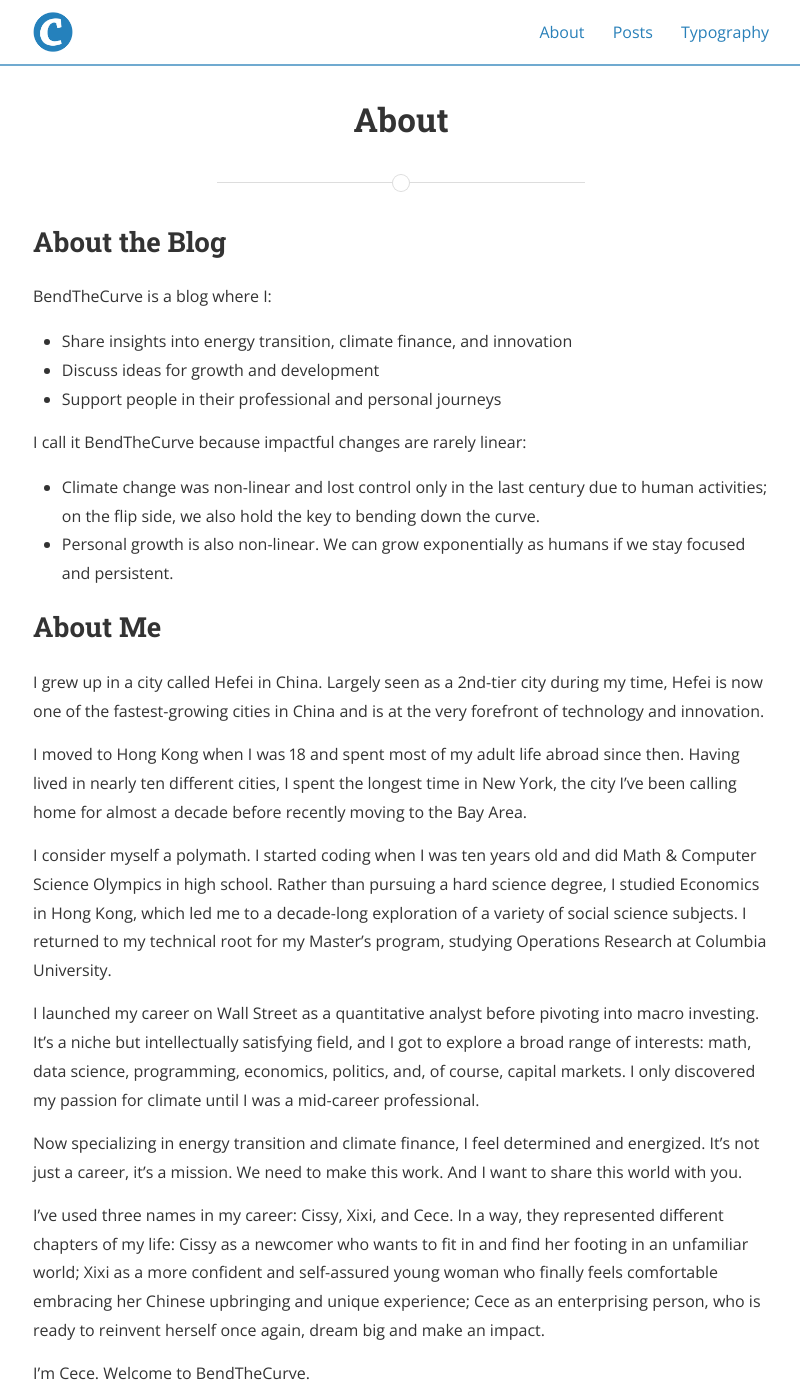
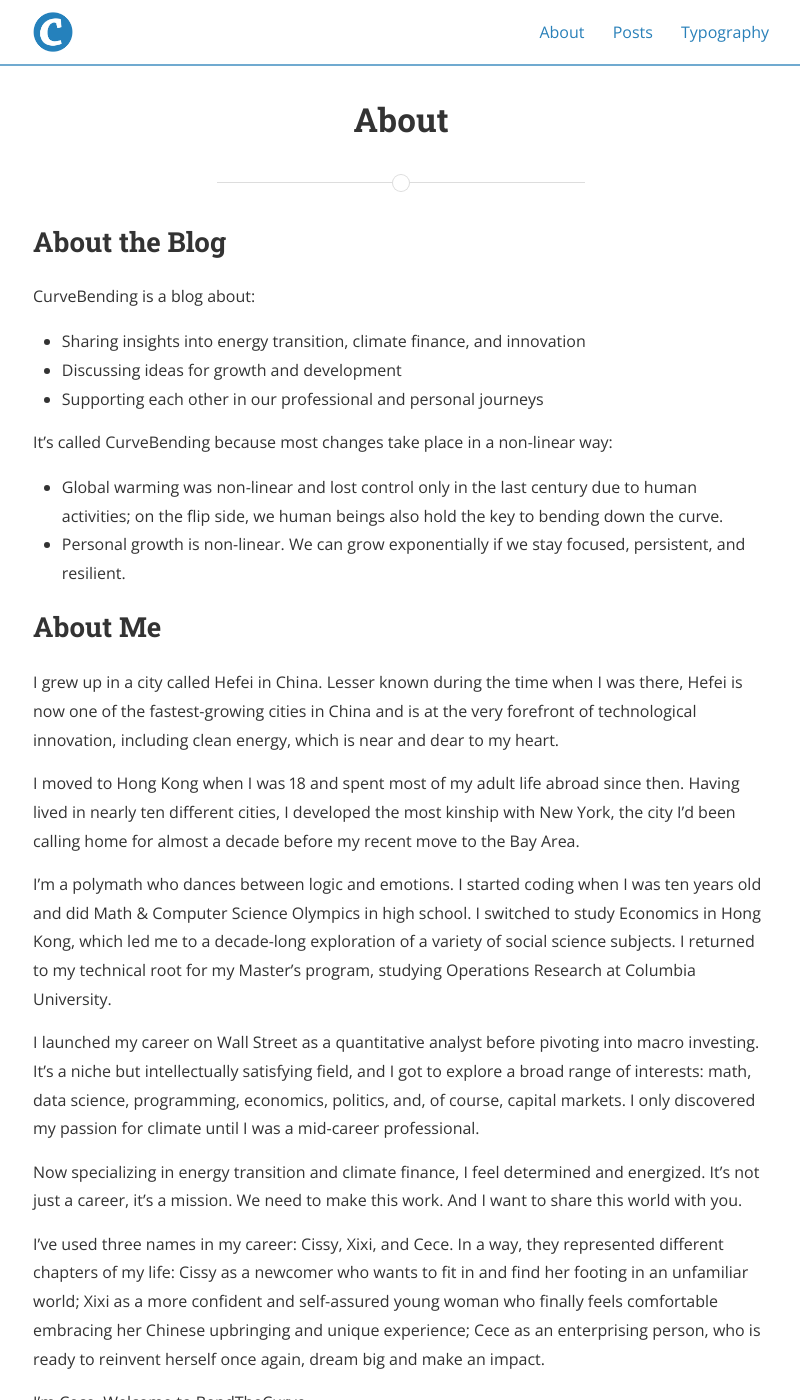
Before and after one commit to CurveBending/CurveBending.github.io, a Jekyll site: the page built from about.md, in a window 1280 px wide and 1400 px high. Shown: the whole window, without its empty margins (239-1039 px from the left). Built offline with Jekyll 4.4.1, drawn with Linux system fonts in a browser that asks for light colours; nearby versions of some CDN libraries.

Commit message:
Update about.md

```diff
--- a/about.md
+++ b/about.md
@@ -6,21 +6,21 @@ main_nav: true
 ---
 
 ## About the Blog
-BendTheCurve is a blog where I:
-- Share insights into energy transition, climate finance, and innovation
-- Discuss ideas for growth and development
-- Support people in their professional and personal journeys
+CurveBending is a blog about:
+- Sharing insights into energy transition, climate finance, and innovation
+- Discussing ideas for growth and development
+- Supporting each other in our professional and personal journeys
 
-I call it BendTheCurve because impactful changes are rarely linear:
-- Climate change was non-linear and lost control only in the last century due to human activities; on the flip side, we also hold the key to bending down the curve.
-- Personal growth is also non-linear. We can grow exponentially as humans if we stay focused and persistent.
+It's called CurveBending because most changes take place in a non-linear way:
+- Global warming was non-linear and lost control only in the last century due to human activities; on the flip side, we human beings also hold the key to bending down the curve.
+- Personal growth is non-linear. We can grow exponentially if we stay focused, persistent, and resilient.
 
 ## About Me
-I grew up in a city called Hefei in China. Largely seen as a 2nd-tier city during my time, Hefei is now one of the fastest-growing cities in China and is at the very forefront of technology and innovation.
+I grew up in a city called Hefei in China. Lesser known during the time when I was there, Hefei is now one of the fastest-growing cities in China and is at the very forefront of technological innovation, including clean energy, which is near and dear to my heart.
 
-I moved to Hong Kong when I was 18 and spent most of my adult life abroad since then. Having lived in nearly ten different cities, I spent the longest time in New York, the city I've been calling home for almost a decade before recently moving to the Bay Area.
+I moved to Hong Kong when I was 18 and spent most of my adult life abroad since then. Having lived in nearly ten different cities, I developed the most kinship with New York, the city I'd been calling home for almost a decade before my recent move to the Bay Area.
 
-I consider myself a polymath. I started coding when I was ten years old and did Math & Computer Science Olympics in high school. Rather than pursuing a hard science degree, I studied Economics in Hong Kong, which led me to a decade-long exploration of a variety of social science subjects. I returned to my technical root for my Master's program, studying Operations Research at Columbia University.
+I'm a polymath who dances between logic and emotions. I started coding when I was ten years old and did Math & Computer Science Olympics in high school. I switched to study Economics in Hong Kong, which led me to a decade-long exploration of a variety of social science subjects. I returned to my technical root for my Master's program, studying Operations Research at Columbia University.
 
 I launched my career on Wall Street as a quantitative analyst before pivoting into macro investing. It's a niche but intellectually satisfying field, and I got to explore a broad range of interests: math, data science, programming, economics, politics, and, of course, capital markets. I only discovered my passion for climate until I was a mid-career professional.
 
```
